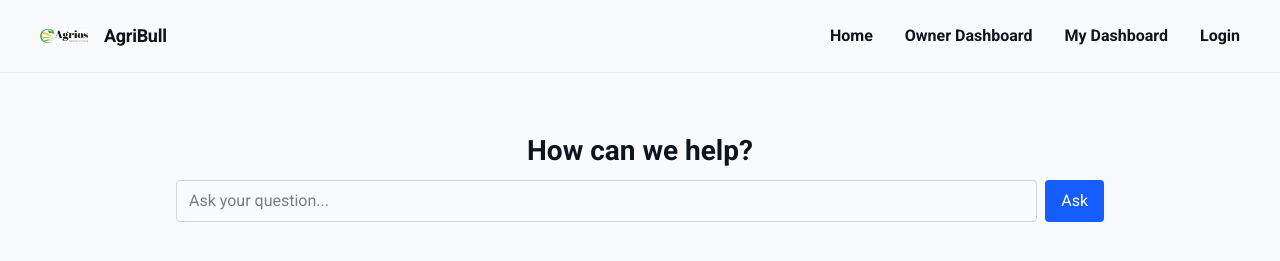
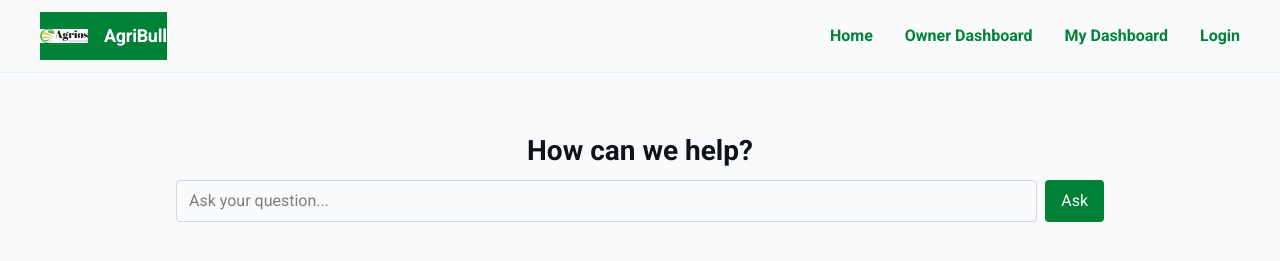
Before and after one commit to Laiba60/FarmManagement, a React (Vite) app in the folder client/: page /supportchat in a window 1280 px wide. Shown: the top 261 px of the page. Built offline with nearby package versions, Linux system fonts and the light colour scheme; no server answers.

Commit message:
improve supportchat design

```diff
--- a/client/src/pages/Agritecdashboard.jsx
+++ b/client/src/pages/Agritecdashboard.jsx
@@ -56,7 +56,7 @@ const Agritecdashboard = () => {
               {/* Logo */}
 
 
-<div className="flex gap-3 items-center">
+<div className="flex gap-3 items-center bg-green-700">
   {/* Logo Image */}
     <div className="h-15 w-15">
       <img
@@ -69,7 +69,7 @@ const Agritecdashboard = () => {
   {/* Logo Text */}
   <a
     href="/"
-    className="text-[#0d141c] text-[17px] font-bold leading-normal"
+    className="text-white text-[17px] font-bold leading-normal"
   >
     AgriBull
   </a>
--- a/client/src/pages/Dashboard.jsx
+++ b/client/src/pages/Dashboard.jsx
@@ -104,12 +104,12 @@ useEffect(() => {
         {/* Sidebar */}
         <div className="layout-content-container flex flex-col w-full lg:w-80 bg-slate-50 border-r border-gray-200">
           <div className="flex h-full min-h-[300px] lg:min-h-[700px] flex-col justify-between p-4">
-            <div className="flex flex-col gap-4">
-              <div className="flex items-center gap-3">
+            <div className="flex flex-col gap-4 ">
+              <div className="flex items-center gap-3 bg-green-700 ">
                 <div className="h-12 w-12">
                   <img src={Logo} alt="No image" className="h-full w-full object-contain" />
                 </div>
-                <h1 className="text-[#0d141c] text-lg font-semibold leading-normal">AgriBull</h1>
+                <h1 className="text-white text-lg font-semibold leading-normal">AgriBull</h1>
               </div>
               <div className="flex flex-col gap-2">
                 <div className="flex items-center gap-3 px-3 py-2 rounded-lg bg-[#e7edf4]">
--- a/client/src/pages/Home.jsx
+++ b/client/src/pages/Home.jsx
@@ -45,9 +45,9 @@ const Home = () => {
 
         <nav className="hidden md:flex items-center space-x-6 font-medium">
           <Link to="/" className="text-green-700 font-bold hover:underline">Home</Link>
-          <Link to="/about" className="text-green-700 font-bold hover:underline">Owner Dashboard</Link>
-          <Link to="/services" className="text-green-700 font-bold hover:underline">Farmer Dashboard</Link>
-          <Link to="/contact" className="text-green-700 font-bold hover:underline">SupportChat</Link>
+          <Link to="/dashboard" className="text-green-700 font-bold hover:underline">Owner Dashboard</Link>
+          <Link to="/Agritecdashboard" className="text-green-700 font-bold hover:underline">Farmer Dashboard</Link>
+          <Link to="/supportchat" className="text-green-700 font-bold hover:underline">SupportChat</Link>
 
 
           <Link
--- a/client/src/pages/SupportChat.jsx
+++ b/client/src/pages/SupportChat.jsx
@@ -41,17 +41,17 @@ const SupportChat = () => {
     <div className="relative flex size-full min-h-screen flex-col bg-slate-50 group/design-root overflow-x-hidden" style={{ fontFamily: '"Roboto", Inter, "Noto Sans", sans-serif' }}>
       {/* Header (unchanged) */}
       <header className="flex flex-wrap items-center justify-between border-b border-solid border-b-[#e7edf4] px-4 sm:px-6 lg:px-10 py-3">
-        <div className="flex items-center gap-2 sm:gap-4 text-[#0d141c]">
+        <div className="flex items-center gap-2 sm:gap-4 text-[#0d141c] bg-green-700">
           <div className="h-12 w-12">
             <img src={Logo} alt="Logo" className="h-full w-full object-contain" />
           </div>
-          <a href="/" className="text-[#0d141c] text-lg font-bold leading-tight tracking-[-0.015em]">AgriBull</a>
+          <a href="/" className="text-white text-lg font-bold leading-tight tracking-[-0.015em]">AgriBull</a>
         </div>
         <nav className="hidden sm:flex sm:flex-1 justify-end gap-8">
-          <a href="#" className="text-[#0d141c] text-[16px] font-bold hover:text-[#078838] transition-colors">Home</a>
-          <a href="#" className="text-[#0d141c] text-[16px] font-bold hover:text-[#078838] transition-colors">Owner Dashboard</a>
-          <a href="#" className="text-[#0d141c] text-[16px] font-bold hover:text-[#078838] transition-colors">My Dashboard</a>
-          <a href="#" className="text-[#0d141c] text-[16px] font-bold hover:text-[#078838] transition-colors">Login</a>
+          <a href="/" className="text-green-700 text-[16px] font-bold  transition-colors">Home</a>
+          <a href="/dashboard" className="text-green-700 text-[16px] font-bold  transition-colors">Owner Dashboard</a>
+          <a href="/Agritecdashboard" className="text-green-700 text-[16px] font-bold  transition-colors">My Dashboard</a>
+          <a href="/login" className="text-green-700 text-[16px] font-bold  transition-colors">Login</a>
         </nav>
       </header>
 
@@ -69,7 +69,7 @@ const SupportChat = () => {
               value={question}
               onChange={(e) => setQuestion(e.target.value)}
             />
-            <button onClick={handleAsk} className="px-4 py-2 bg-blue-600 text-white rounded hover:bg-blue-700">Ask</button>
+            <button onClick={handleAsk} className="px-4 py-2 bg-green-700 text-white rounded ">Ask</button>
           </div>
 
           {/* Chatbot Answer */}
```
